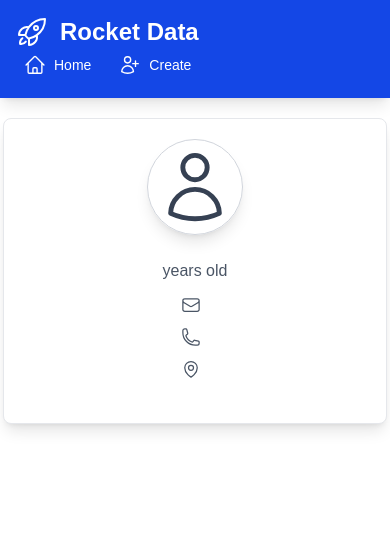
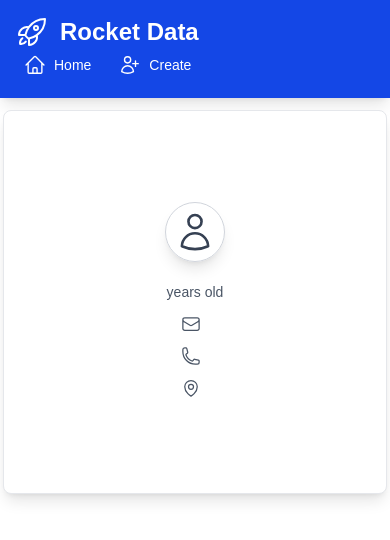
Before and after one commit to rmasianjr/nextjs-data-entry, a Next.js app: page /details/1 in a window 390 px wide. Shown: the top 540 px of the page. Built offline with nearby package versions, Linux system fonts and the light colour scheme.

Commit message:
Populate home page with data from local storage

```diff
--- /dev/null
+++ b/app/components/general/Card.tsx
@@ -0,0 +1,46 @@
+import {
+  UserIcon,
+  EnvelopeIcon,
+  PhoneIcon,
+  MapPinIcon,
+} from "@heroicons/react/24/outline";
+
+type Details = {
+  name: string;
+  age: string;
+  email: string;
+  contact: string;
+  address: string;
+};
+
+export default function Card({ details }: { details: Details }) {
+  const { name, age, email, contact, address } = details;
+
+  return (
+    <div className="max-w-sm mx-auto p-5 my-3 bg-white border border-gray-200 rounded-lg shadow-lg h-96">
+      <div className="flex flex-col items-center justify-center pb-1 h-full">
+        <UserIcon className="text-gray-700 w-15 h-15 md:w-18 md:h-18 p-2 border border-gray-300 rounded-full shadow-lg mb-4" />
+        <h5 className="font-semibold text-gray-900 text-base md:text-xl mb-1">
+          {name}
+        </h5>
+        <span className="text-sm md:text-base text-gray-600 mb-3">
+          {age} years old
+        </span>
+        <div>
+          <div className="flex mb-3">
+            <EnvelopeIcon className="mr-2 w-5 h-5 text-gray-600" />
+            <span className="text-sm text-gray-600">{email}</span>
+          </div>
+          <div className="flex mb-3">
+            <PhoneIcon className="mr-2 w-5 h-5 text-gray-600" />
+            <span className="text-sm text-gray-600">{contact}</span>
+          </div>
+          <div className="flex">
+            <MapPinIcon className="mr-2 w-5 h-5 text-gray-600" />
+            <span className="text-sm text-gray-600">{address}</span>
+          </div>
+        </div>
+      </div>
+    </div>
+  );
+}
--- a/app/create/page.tsx
+++ b/app/create/page.tsx
@@ -2,6 +2,7 @@
 
 import React, { useState } from "react";
 import { useRouter } from "next/navigation";
+import { localStorageUtil } from "../lib/localStorageUtil";
 
 export default function CreatePage() {
   const router = useRouter();
@@ -24,9 +25,9 @@ export default function CreatePage() {
   const handleSubmit = (e: React.FormEvent<HTMLFormElement>) => {
     e.preventDefault();
 
+    localStorageUtil.saveData("formData", formData);
+
     const queryString = new URLSearchParams(formData).toString();
-    console.log(queryString);
-
     router.push(`/details/results?${queryString}`);
   };
 
--- a/app/details/[slug]/page.tsx
+++ b/app/details/[slug]/page.tsx
@@ -4,6 +4,8 @@ import {
   PhoneIcon,
   MapPinIcon,
 } from "@heroicons/react/24/outline";
+
+import Card from "../../components/general/Card";
 
 type SearchParams = Promise<{
   name: string;
@@ -18,29 +20,30 @@ export default async function DetailsPage({
 }: {
   searchParams: SearchParams;
 }) {
-  const { name, age, email, contact, address } = await searchParams;
+  const query = await searchParams;
+  return <Card details={query} />;
+}
 
-  return (
-    <div className="max-w-sm md:max-w-2/6 mx-auto p-5 my-5 bg-white border border-gray-200 rounded-lg shadow-lg">
-      <div className="flex flex-col items-center justify-center pb-6">
-        <UserIcon className="text-gray-700 w-24 h-24 p-2 border border-gray-300 rounded-full shadow-lg mb-4" />
-        <h5 className="font-semibold text-gray-900 text-2xl mb-2">{name}</h5>
-        <span className="text-base text-gray-600 mb-3">{age} years old</span>
-        <div>
-          <div className="flex mb-3">
-            <EnvelopeIcon className="mr-2 w-5 h-5 text-gray-600" />
-            <span className="text-sm text-gray-600">{email}</span>
-          </div>
-          <div className="flex mb-3">
-            <PhoneIcon className="mr-2 w-5 h-5 text-gray-600" />
-            <span className="text-sm text-gray-600">{contact}</span>
-          </div>
-          <div className="flex">
-            <MapPinIcon className="mr-2 w-5 h-5 text-gray-600" />
-            <span className="text-sm text-gray-600">{address}</span>
-          </div>
-        </div>
-      </div>
-    </div>
-  );
-}
+// return (
+//   <div className="max-w-sm md:max-w-2/6 mx-auto p-5 my-5 bg-white border border-gray-200 rounded-lg shadow-lg">
+//     <div className="flex flex-col items-center justify-center pb-6">
+//       <UserIcon className="text-gray-700 w-24 h-24 p-2 border border-gray-300 rounded-full shadow-lg mb-4" />
+//       <h5 className="font-semibold text-gray-900 text-2xl mb-2">{name}</h5>
+//       <span className="text-base text-gray-600 mb-3">{age} years old</span>
+//       <div>
+//         <div className="flex mb-3">
+//           <EnvelopeIcon className="mr-2 w-5 h-5 text-gray-600" />
+//           <span className="text-sm text-gray-600">{email}</span>
+//         </div>
+//         <div className="flex mb-3">
+//           <PhoneIcon className="mr-2 w-5 h-5 text-gray-600" />
+//           <span className="text-sm text-gray-600">{contact}</span>
+//         </div>
+//         <div className="flex">
+//           <MapPinIcon className="mr-2 w-5 h-5 text-gray-600" />
+//           <span className="text-sm text-gray-600">{address}</span>
+//         </div>
+//       </div>
+//     </div>
+//   </div>
+// );
--- /dev/null
+++ b/app/lib/localStorageUtil.ts
@@ -0,0 +1,15 @@
+export const localStorageUtil = {
+  saveData(key: string, data: any) {
+    const existingData = JSON.parse(localStorage.getItem(key) || "[]");
+    existingData.unshift(data);
+    localStorage.setItem(key, JSON.stringify(existingData));
+  },
+
+  getData(key: string) {
+    return JSON.parse(localStorage.getItem(key) || "[]");
+  },
+
+  clearData(key: string) {
+    localStorage.removeItem(key);
+  },
+};
--- a/app/page.tsx
+++ b/app/page.tsx
@@ -1,7 +1,26 @@
+"use client";
+
+import { localStorageUtil } from "./lib/localStorageUtil";
+import { useState, useEffect } from "react";
+import Card from "./components/general/Card";
+
 export default function Home() {
+  const [data, setData] = useState([]);
+
+  useEffect(() => {
+    const formDatas = localStorageUtil.getData("formData");
+    setData(formDatas);
+  }, []);
+
   return (
-    <div>
-      <h1>Home Page</h1>
+    <div className="container mx-auto p-4">
+      <div className="grid grid-cols-1 sm:grid-cols-2 md:grid-cols-3 gap-4">
+        {data.map((item, index) => (
+          <div key={`item_${index}`}>
+            <Card key={`item_${index}`} details={item} />
+          </div>
+        ))}
+      </div>
     </div>
   );
 }
```
